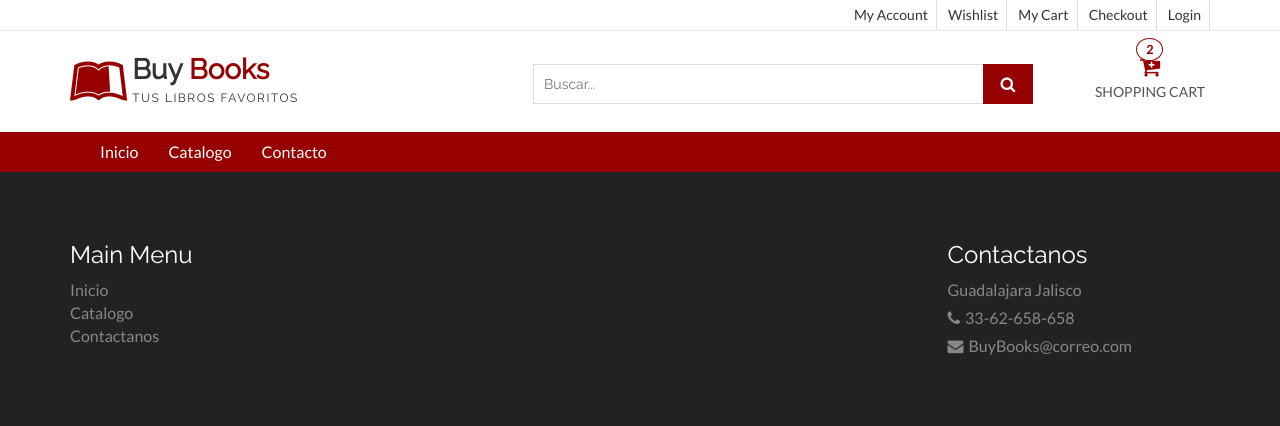
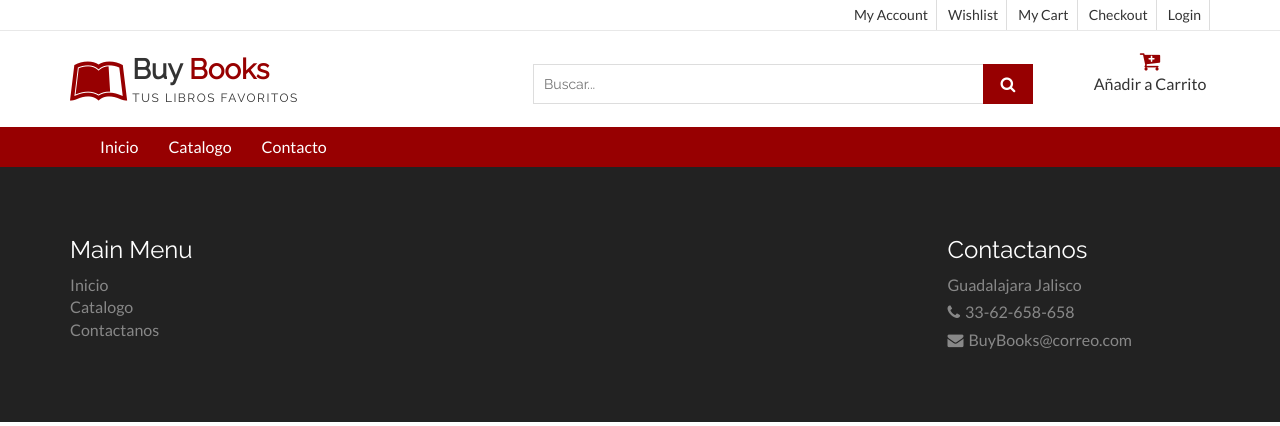
Before and after one commit to sebastian-inzunza/BuyBooks, a PHP site: page /product-detail.php in a window 1280 px wide. Shown: the top 426 px of the page. Run offline with PHP 8.4, Linux system fonts and the light colour scheme; some libraries are stand-ins or nearby versions.

Commit message:
estilo carrito v3

```diff
--- a/index.php
+++ b/index.php
@@ -307,7 +307,7 @@
                             <a class="aa-add-card-btn agregar-carrito" href="#"><span class=""></span>Add To Cart</a>
                               <figcaption>
                               <h4 class="aa-product-title item-title"><a href="#"> <?php echo $data['titulo'];?> </a></h4>
-                              <span class="aa-product-price item-precio"><p>$</p><?php echo $data['precio'];?></span>
+                              <span class="aa-product-price">$<span class="aa-product-price item-precio"><?php echo $data['precio'];?></span></span>
                             </figcaption>
                           </figure>
                           <div class="aa-product-hvr-content">
--- a/js/compra.js
+++ b/js/compra.js
@@ -1,8 +1,8 @@
 const compra = new Carrito();
 
 const listaCompra = document.querySelector("#lista-compra tbody");
-const carrito = document.getElementById('carrito');
-const procesarCompraBtn = document.getElementById('procesar-compra');
+const carrito = document.getElementById("carrito");
+const procesarCompraBtn = document.getElementById("procesar-compra");
 
 cargarEventos();
 
--- a/product-detail.php
+++ b/product-detail.php
@@ -104,41 +104,31 @@
               </div>
               <!-- / logo  -->
                <!-- cart box -->
+
               <div class="aa-cartbox">
-                <a class="aa-cart-link" href="#">
-                  <span class="fa fa-shopping-basket"></span>
-                  <span class="aa-cart-title">SHOPPING CART</span>
-                  <span class="aa-cart-notify">2</span>
-                </a>
-                <div class="aa-cartbox-summary">
-                  <ul>
-                    <li>
-                      <a class="aa-cartbox-img" href="#"><img src="img/woman-small-2.jpg" alt="img"></a>
-                      <div class="aa-cartbox-info">
-                        <h4><a href="#">Product Name</a></h4>
-                        <p>1 x $250</p>
-                      </div>
-                      <a class="aa-remove-product" href="#"><span class="fa fa-times"></span></a>
-                    </li>
-                    <li>
-                      <a class="aa-cartbox-img" href="#"><img src="img/woman-small-1.jpg" alt="img"></a>
-                      <div class="aa-cartbox-info">
-                        <h4><a href="#">Product Name</a></h4>
-                        <p>1 x $250</p>
-                      </div>
-                      <a class="aa-remove-product" href="#"><span class="fa fa-times"></span></a>
-                    </li>
-                    <li>
-                      <span class="aa-cartbox-total-title">
-                        Total
-                      </span>
-                      <span class="aa-cartbox-total-price">
-                        $500
-                      </span>
-                    </li>
-                  </ul>
-                  <a class="aa-cartbox-checkout aa-primary-btn" href="#">Checkout</a>
-                </div>
+              <ul class="navbar-nav mr-auto">
+                            <li class="nav-item dropdown">
+                                <span class="aa-cart-link nav-link dropdown-toggle fa fa-shopping-basket" href="#" id="dropdown01" data-toggle="dropdown" aria-haspopup="true"
+                                    aria-expanded="false"></span>
+                                    <span>Añadir a Carrito</span>
+                                <div id="carrito" class="dropdown-menu" aria-labelledby="navbarCollapse">
+                                    <table id="lista-carrito" class="table">
+                                        <thead>
+                                            <tr>
+                                               <!-- <th>Imagen</th>
+                                                <th>Titulo</th>
+                                                <th>Precio</th>
+                                                <th></th> -->
+                                            </tr>
+                                        </thead>
+                                        <tbody></tbody>
+                                    </table>
+
+                                    <a href="#" id="vaciar-carrito" class="btn btn-primary btn-block">Vaciar Carrito</a>
+                                    <a href="#" id="procesar-pedido" class="btn btn-danger btn-block">Procesar Compra</a>
+                                </div>
+                            </li>
+                        </ul>
               </div>
               <!-- / cart box -->
               <!-- search box -->
@@ -222,50 +212,23 @@
         <div class="col-md-12">
           <div class="aa-product-details-area">
             <div class="aa-product-details-content">
-              <div class="row">
-                <!-- Modal view slider -->
+              <div class="row" id="lista-product">
                 <div class="col-md-5 col-sm-5 col-xs-12">
-                  <div class="aa-product-view-slider">
-                    <div id="demo-1" class="simpleLens-gallery-container">
-                      <div class="simpleLens-container">
-                        <div class="simpleLens-big-image-container"><img src="<?php echo $data['imagen'];?>" class="simpleLens-big-image"></div>
-                      </div>
-
-                    </div>
-                  </div>
+                  <img class = "item-imagen" src="<?php echo $data['imagen'];?>" alt="polo shirt img"></a>
                 </div>
-                <!-- Modal view content -->
                 <div class="col-md-7 col-sm-7 col-xs-12">
-                  <div class="aa-product-view-content">
-                    <h3><?php echo $data['titulo'];?></h3>
-                    <div class="aa-price-block">
-                      <span class="aa-product-view-price">$<?php echo $data['precio'];?></span>
-                      <p class="aa-product-avilability">Disponibles: <span><?php echo $data['cantidad'];?></span></p>
-                    </div>
+                    <h3 class=" item-title"><?php echo $data['titulo'];?></h3>
+                    <span>$<span class="aa-product-view-price item-precio"><?php echo $data['precio'];?></span></span>
+                    <p class="aa-product-avilability">Disponibles: <span><?php echo $data['cantidad'];?></span></p>
                     <p><?php echo $data['detalle'];?></p>
                     <div class="aa-prod-quantity">
-                      <form action="">
-                        <select id="" name="">
-                          <option selected="1" value="0">1</option>
-                          <option value="1">2</option>
-                          <option value="2">3</option>
-                          <option value="3">4</option>
-                          <option value="4">5</option>
-                          <option value="5">6</option>
-                        </select>
-                      </form>
-                      <p class="aa-prod-category">
-                        Genero: <a href="#"><?php echo $data['genero'];?></a>
+                      <p class="aa-prod-category">Genero: <a href="#"><?php echo $data['genero'];?></a>
                       </p>
                     </div>
-                    <div class="aa-prod-view-bottom">
-                      <a class="aa-add-to-cart-btn" href="#">Añadir a Carrito</a>
-                      <!--<a class="aa-add-to-cart-btn" href="#">Wishlist</a>
-                      <a class="aa-add-to-cart-btn" href="#">Compare</a>-->
-                    </div>
-                  </div>
+                      <a class="aa-add-to-cart-btn agregar-carrito" href="#">Añadir a Carrito</a>
+                      <a href="#" class="item-id" data-toggle2="tooltip" data-placement="top" title="Quick View" data-toggle="modal" data-target="#<?php echo $data['id'];?>" data-id="<?php echo $data['id'];?>"></a>
                 </div>
-              </div>
+              </div><!--AQUIIII-->
       </div>
             <!--<div class="aa-product-details-bottom">
               <ul class="nav nav-tabs" id="myTab2">
@@ -611,5 +574,10 @@
   <!-- Custom js -->
   <script src="js/custom.js"></script>
 
+  <script src="js/carrito.js"></script>
+  <script src="js/pedido.js"></script>
+  <script src="js/compra.js"></script>
+  <script src="https://cdn.jsdelivr.net/npm/sweetalert2@8.18.0/dist/sweetalert2.all.min.js"></script>
+
   </body>
 </html>
```
